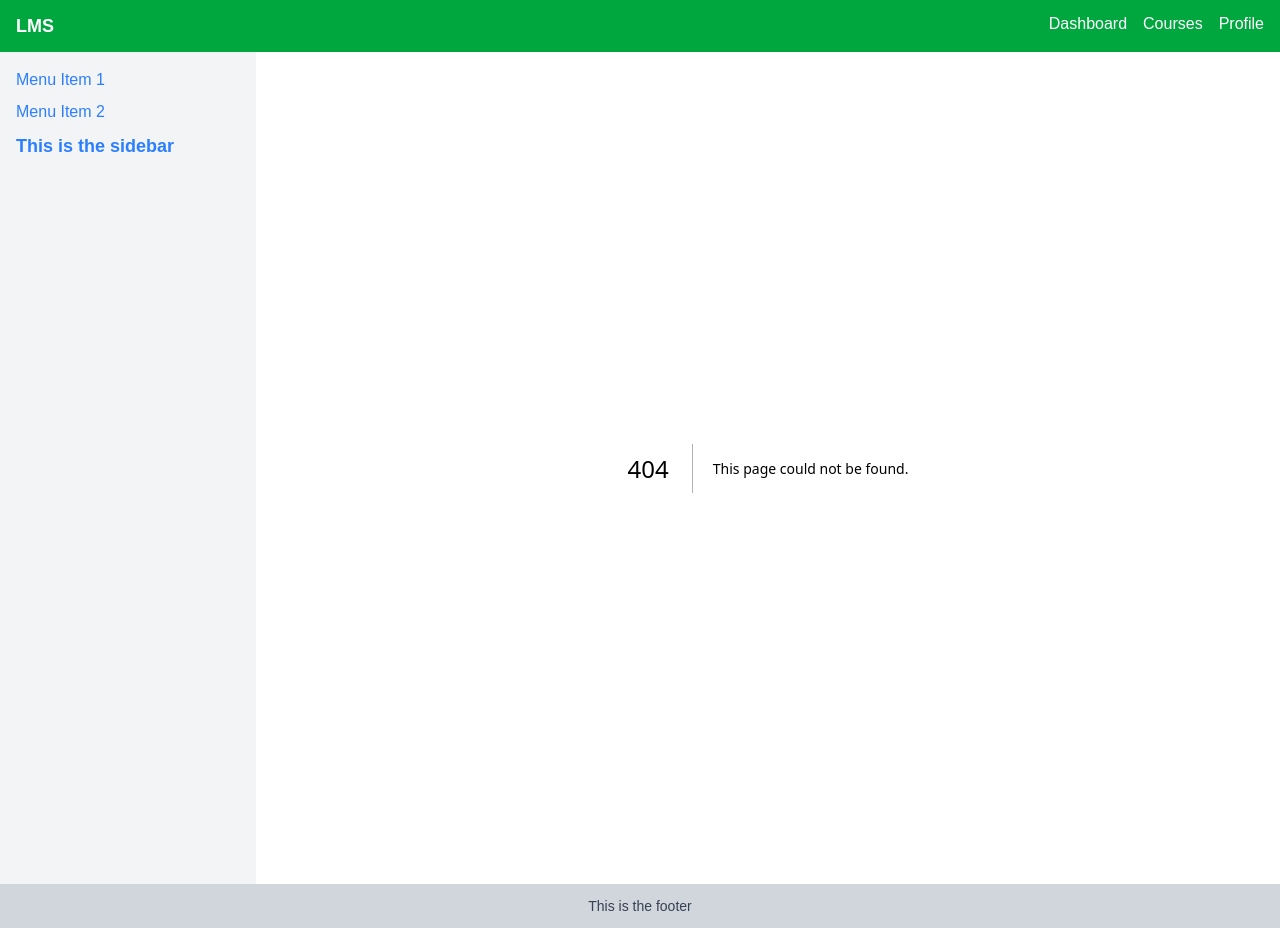
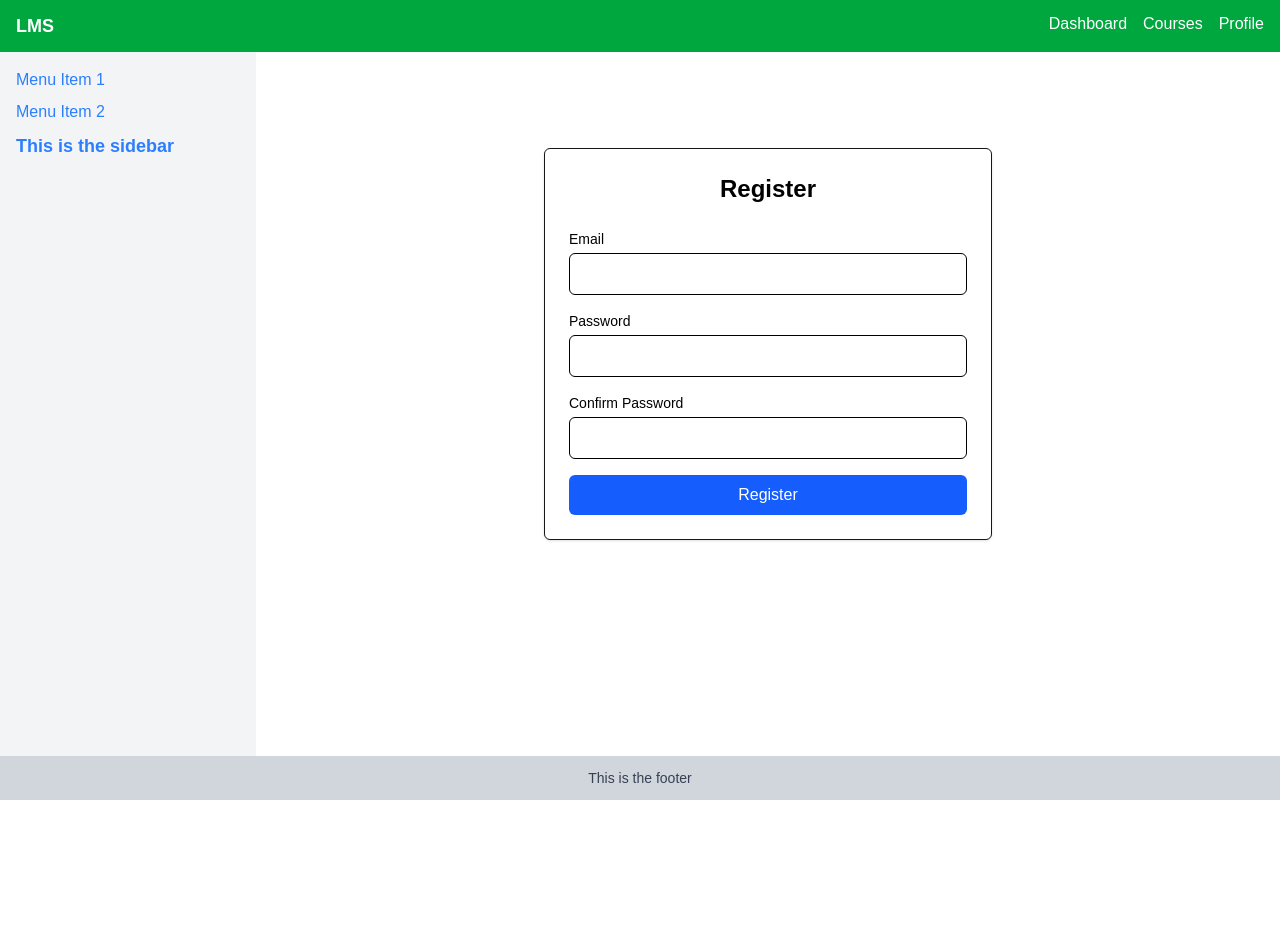
Before and after one commit to kostovJP/lms-frontend, a Next.js app: page /register in a window 1280 px wide. Before the commit this address had no page. After the commit the page ends 800 px from the top, so only its background shows below. Built offline with nearby package versions, Linux system fonts and the light colour scheme; no server answers.

Commit message:
added graphQL + login, register page made

```diff
--- /dev/null
+++ b/components/ApolloProviderWrapper.tsx
@@ -0,0 +1,8 @@
+"use client";
+
+import { ApolloProvider } from '@apollo/client';
+import client from '../lib/apolloClient';
+
+export default function ApolloWrapper({ children }: { children: React.ReactNode }) {
+  return <ApolloProvider client={client}>{children}</ApolloProvider>;
+}
--- a/components/Layout.tsx
+++ b/components/Layout.tsx
@@ -1,4 +1,4 @@
-// components/Layout.tsx
+//components/Layout.tsx/
 import Header from './Header';
 import Sidebar from './Sidebar';
 import Footer from './Footer';
--- /dev/null
+++ b/graphql/mutations.ts
@@ -0,0 +1,13 @@
+import { gql } from '@apollo/client';
+
+export const LOGIN_USER = gql`
+  mutation Login($email: String!, $password: String!) {
+    login(email: $email, password: $password) {
+      token
+      user {
+        id
+        email
+      }
+    }
+  }
+`;
--- /dev/null
+++ b/lib/apolloClient.ts
@@ -0,0 +1,8 @@
+import { ApolloClient, InMemoryCache } from '@apollo/client';
+
+const client = new ApolloClient({
+  uri: process.env.NEXT_PUBLIC_GRAPHQL_ENDPOINT,
+  cache: new InMemoryCache(),
+});
+
+export default client;
--- a/src/app/layout.tsx
+++ b/src/app/layout.tsx
@@ -2,6 +2,7 @@ import type { Metadata } from "next";
 import { Geist, Geist_Mono } from "next/font/google";
 import "./globals.css";
 import Layout from "../../components/Layout";
+import ApolloWrapper from '../../components/ApolloProviderWrapper';
 
 const geistSans = Geist({
   variable: "--font-geist-sans",
@@ -27,10 +28,11 @@ export default function RootLayout({
     <html lang="en">
       <body
         className={`${geistSans.variable} ${geistMono.variable} antialiased`}
-      >
+      ><ApolloWrapper>
         <Layout>
           {children}
         </Layout>
+      </ApolloWrapper>
       </body>
     </html>
   );
--- /dev/null
+++ b/src/app/login/page.tsx
@@ -0,0 +1,93 @@
+"use client";
+
+import { useForm } from "react-hook-form";
+import { z } from "zod";
+import { zodResolver } from "@hookform/resolvers/zod";
+import { toast } from "react-toastify";
+// import { useMutation } from "@apollo/client"; // Uncomment when you integrate mutation
+// import { LOGIN_USER } from "@/graphql/mutations"; // Replace with actual path
+
+// Validation schema
+const loginSchema = z.object({
+  email: z.string().email("Invalid email address"),
+  password: z.string().min(6, "Password must be at least 6 characters"),
+});
+
+type LoginFormData = z.infer<typeof loginSchema>;
+
+export default function LoginPage() {
+  const {
+    register,
+    handleSubmit,
+    formState: { errors },
+  } = useForm<LoginFormData>({
+    resolver: zodResolver(loginSchema),
+  });
+
+  // GraphQL Mutation (mock for now)
+  // const [loginUser] = useMutation(LOGIN_USER);
+
+  const onSubmit = async (data: LoginFormData) => {
+    try {
+      // Mock response (replace with actual mutation)
+      const response = {
+        data: {
+          login: {
+            token: "mock-jwt-token-123",
+            user: {
+              id: "1",
+              email: data.email,
+            },
+          },
+        },
+      };
+
+      // Store JWT in localStorage
+      localStorage.setItem("token", response.data.login.token);
+
+      toast.success("Login successful!");
+      console.log("User logged in:", response.data.login.user);
+    } catch (error) {
+      toast.error("Login failed.");
+      console.error("Login error:", error);
+    }
+  };
+
+  return (
+    <div className="max-w-md mx-auto mt-20 p-6 border rounded-md shadow-sm bg-white">
+      <h2 className="text-2xl font-semibold mb-6 text-center text-black">Login</h2>
+      <form onSubmit={handleSubmit(onSubmit)} className="space-y-4 text-black">
+        <div>
+          <label className="block text-sm font-medium">Email</label>
+          <input
+            type="email"
+            {...register("email")}
+            className="mt-1 w-full border px-3 py-2 rounded-md focus:outline-none focus:ring focus:border-blue-500"
+          />
+          {errors.email && (
+            <p className="text-red-500 text-sm">{errors.email.message}</p>
+          )}
+        </div>
+
+        <div>
+          <label className="block text-sm font-medium">Password</label>
+          <input
+            type="password"
+            {...register("password")}
+            className="mt-1 w-full border px-3 py-2 rounded-md focus:outline-none focus:ring focus:border-blue-500"
+          />
+          {errors.password && (
+            <p className="text-red-500 text-sm">{errors.password.message}</p>
+          )}
+        </div>
+
+        <button
+          type="submit"
+          className="w-full bg-blue-600 text-white py-2 rounded-md hover:bg-blue-700"
+        >
+          Login
+        </button>
+      </form>
+    </div>
+  );
+}
--- /dev/null
+++ b/src/app/register/page.tsx
@@ -0,0 +1,82 @@
+"use client";
+
+import { useForm } from "react-hook-form";
+import { z } from "zod";
+import { zodResolver } from "@hookform/resolvers/zod";
+import { toast } from "react-toastify";
+
+// Schema validation using Zod
+const schema = z
+  .object({
+    email: z.string().email("Invalid email address"),
+    password: z.string().min(6, "Password must be at least 6 characters"),
+    confirmPassword: z.string(),
+  })
+  .refine((data) => data.password === data.confirmPassword, {
+    message: "Passwords do not match",
+    path: ["confirmPassword"],
+  });
+
+type RegisterFormData = z.infer<typeof schema>;
+
+export default function RegisterPage() {
+  const {
+    register,
+    handleSubmit,
+    formState: { errors },
+  } = useForm<RegisterFormData>({
+    resolver: zodResolver(schema),
+  });
+
+  const onSubmit = (data: RegisterFormData) => {
+    console.log("Submitted Data:", data);
+    toast.success("Registration successful (mock)!");
+    // You can trigger a GraphQL mutation here
+  };
+
+  return (
+    <div className="max-w-md mx-auto mt-20 p-6 border rounded-md shadow-sm bg-white">
+      <h2 className="text-2xl font-semibold mb-6 text-center text-black">Register</h2>
+      <form onSubmit={handleSubmit(onSubmit)} className="space-y-4 text-black">
+        <div>
+          <label className="block text-sm font-medium">Email</label>
+          <input
+            type="email"
+            {...register("email")}
+            className="mt-1 w-full border px-3 py-2 rounded-md focus:outline-none focus:ring focus:border-blue-500"
+          />
+          {errors.email && <p className="text-red-500 text-sm">{errors.email.message}</p>}
+        </div>
+
+        <div>
+          <label className="block text-sm font-medium">Password</label>
+          <input
+            type="password"
+            {...register("password")}
+            className="mt-1 w-full border px-3 py-2 rounded-md focus:outline-none focus:ring focus:border-blue-500"
+          />
+          {errors.password && <p className="text-red-500 text-sm">{errors.password.message}</p>}
+        </div>
+
+        <div>
+          <label className="block text-sm font-medium">Confirm Password</label>
+          <input
+            type="password"
+            {...register("confirmPassword")}
+            className="mt-1 w-full border px-3 py-2 rounded-md focus:outline-none focus:ring focus:border-blue-500"
+          />
+          {errors.confirmPassword && (
+            <p className="text-red-500 text-sm">{errors.confirmPassword.message}</p>
+          )}
+        </div>
+
+        <button
+          type="submit"
+          className="w-full bg-blue-600 text-white py-2 rounded-md hover:bg-blue-700"
+        >
+          Register
+        </button>
+      </form>
+    </div>
+  );
+}
```
Also changed, not shown: package.json (+11 -5 lines), src/app/forgot-password/page.tsx (added), src/app/reset-password/page.tsx (added), 1 other file (tests, documents, lock files or other folders).
